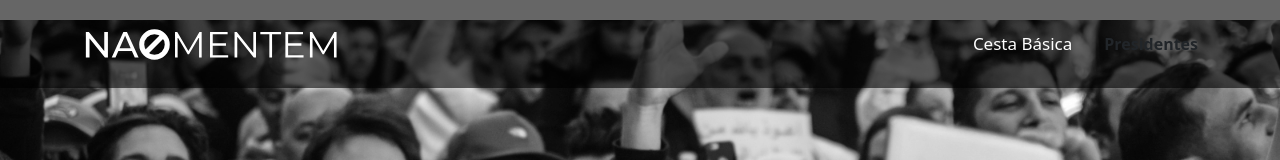
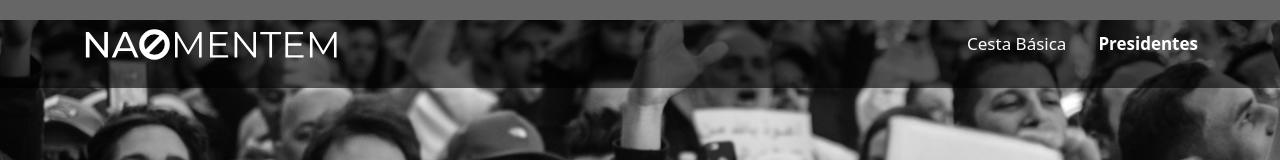
Before and after one commit to regular-alves/numeros-nao-mentem, a React (Create React App) app: page / in a window 1280 px wide. Shown: the top 160 px of the page. Built offline with nearby package versions, Linux system fonts and the light colour scheme.

Commit message:
fixed: menu color

```diff
--- a/src/Pages/Header/style.css
+++ b/src/Pages/Header/style.css
@@ -44,6 +44,7 @@
   padding: 0 0 0 32px;
 }
 
+.Header-menuItem,
 .Header-menuItem a {
   font-size: 17px;
   text-decoration: none;
@@ -51,6 +52,7 @@
   line-height: 2em;
 }
 
+.Header.Header--isTransparent .Header-wrapper > .row > div > .Header-menu > .Header-menuItem,
 .Header.Header--isTransparent .Header-wrapper > .row > div > .Header-menu > .Header-menuItem > a {
   color: #fff;
 }
```
